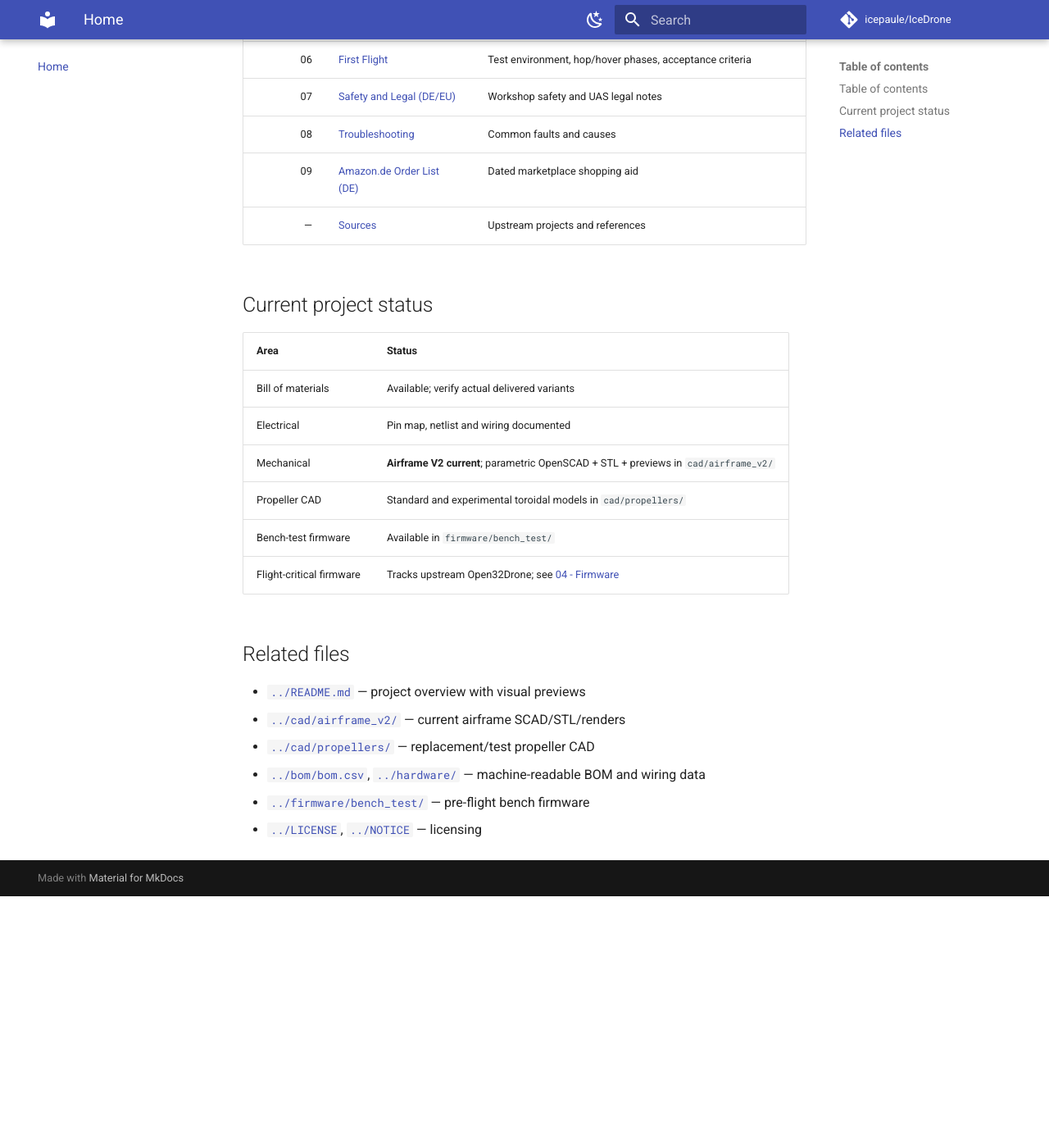
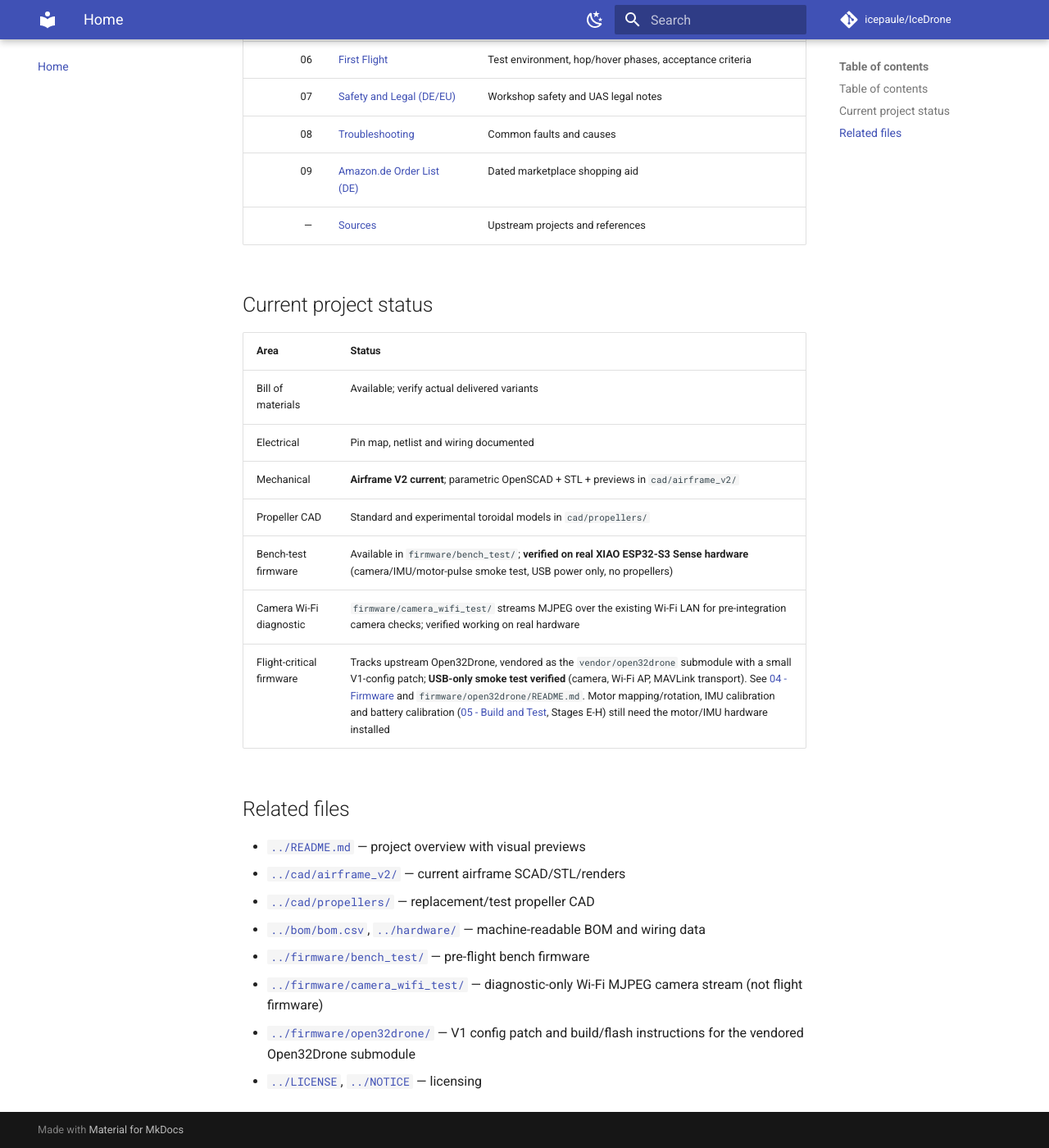
Before and after one commit to icepaule/IceDrone, an MkDocs documentation site: the page built from docs/README.md, in a window 1280 px wide and 1400 px high, scrolled down 1220 px. Shown: the whole window at 82% size. Built offline with MkDocs 1.6.1 and Material for MkDocs 9.7.7, drawn with Linux system fonts in a browser that asks for light colours; comment, search, counter and statistics services are not loaded; before the commit the page ends 2313 px from its top, so only the background shows below that.

Commit message:
Update docs site with real-hardware bring-up status
Reflects the 2026-09-06 bring-up session: bench-test firmware and the
camera_wifi_test diagnostic tool verified on physical hardware, and
Open32Drone vendored/patched with a passing USB-only smoke test.
Adds a troubleshooting entry for the esp_camera_fb_get() NULL issue
(XCLK frequency + a possible marginal FPC ribbon seat) so future
bring-up sessions don't have to rediscover it. No credentials, SSIDs
or private IPs added.

Co-Authored-By: Claude Sonnet 5 <noreply@anthropic.com>
Claude-Session: https://claude.ai/code/session_019UBRiEQb3HGCSs9vtXzRDf

```diff
--- a/docs/README.md
+++ b/docs/README.md
@@ -29,8 +29,9 @@ This documentation belongs to [github.com/icepaule/IceDrone](https://github.com/
 | Electrical | Pin map, netlist and wiring documented |
 | Mechanical | **Airframe V2 current**; parametric OpenSCAD + STL + previews in `cad/airframe_v2/` |
 | Propeller CAD | Standard and experimental toroidal models in `cad/propellers/` |
-| Bench-test firmware | Available in `firmware/bench_test/` |
-| Flight-critical firmware | Tracks upstream Open32Drone; see [04 - Firmware](04_FIRMWARE.md) |
+| Bench-test firmware | Available in `firmware/bench_test/`; **verified on real XIAO ESP32-S3 Sense hardware** (camera/IMU/motor-pulse smoke test, USB power only, no propellers) |
+| Camera Wi-Fi diagnostic | `firmware/camera_wifi_test/` streams MJPEG over the existing Wi-Fi LAN for pre-integration camera checks; verified working on real hardware |
+| Flight-critical firmware | Tracks upstream Open32Drone, vendored as the `vendor/open32drone` submodule with a small V1-config patch; **USB-only smoke test verified** (camera, Wi-Fi AP, MAVLink transport). See [04 - Firmware](04_FIRMWARE.md) and `firmware/open32drone/README.md`. Motor mapping/rotation, IMU calibration and battery calibration ([05 - Build and Test](05_BUILD_AND_TEST.md), Stages E-H) still need the motor/IMU hardware installed |
 
 ## Related files
 
@@ -39,4 +40,6 @@ This documentation belongs to [github.com/icepaule/IceDrone](https://github.com/
 - [`../cad/propellers/`](../cad/propellers/) — replacement/test propeller CAD
 - [`../bom/bom.csv`](../bom/bom.csv), [`../hardware/`](../hardware/) — machine-readable BOM and wiring data
 - [`../firmware/bench_test/`](../firmware/bench_test/) — pre-flight bench firmware
+- [`../firmware/camera_wifi_test/`](../firmware/camera_wifi_test/) — diagnostic-only Wi-Fi MJPEG camera stream (not flight firmware)
+- [`../firmware/open32drone/`](../firmware/open32drone/) — V1 config patch and build/flash instructions for the vendored Open32Drone submodule
 - [`../LICENSE`](../LICENSE), [`../NOTICE`](../NOTICE) — licensing
```
Also changed, not shown: docs/05_BUILD_AND_TEST.md (+4 -0 lines), docs/08_TROUBLESHOOTING.md (+11 -0 lines).
